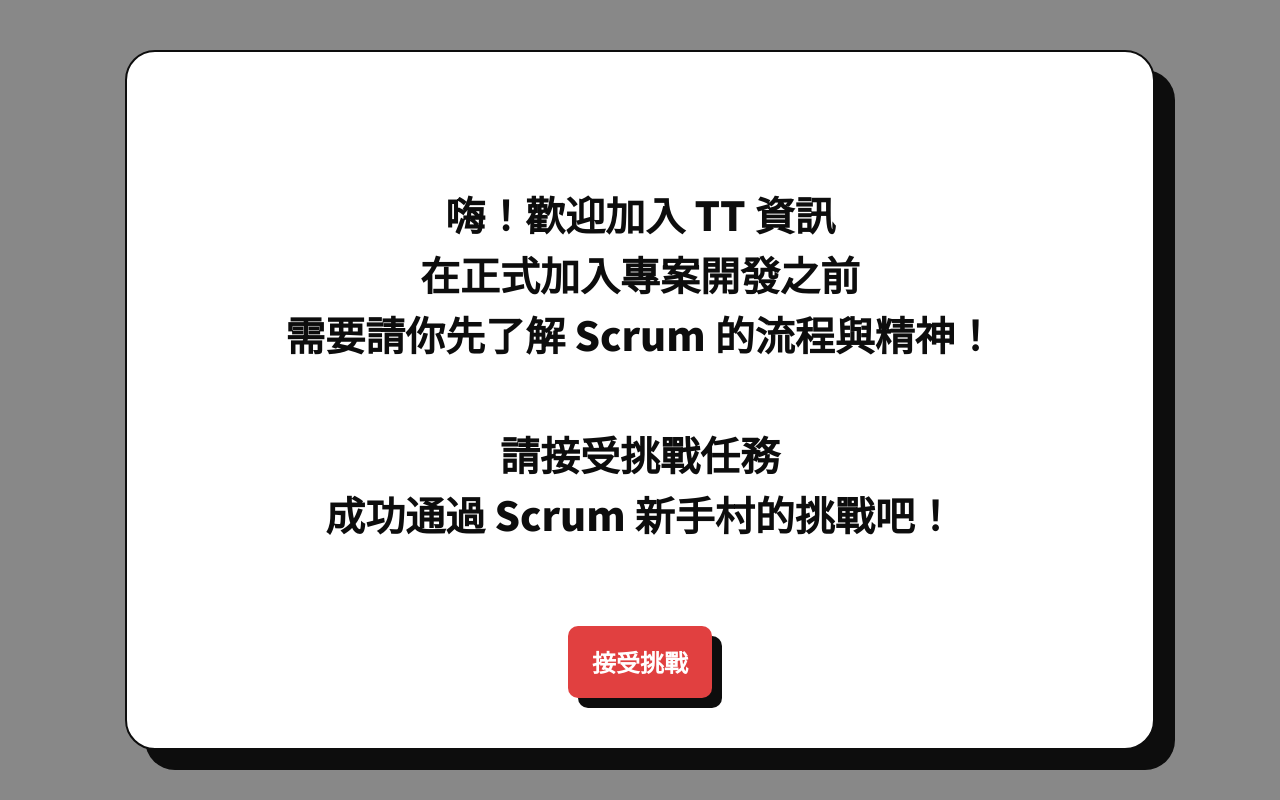
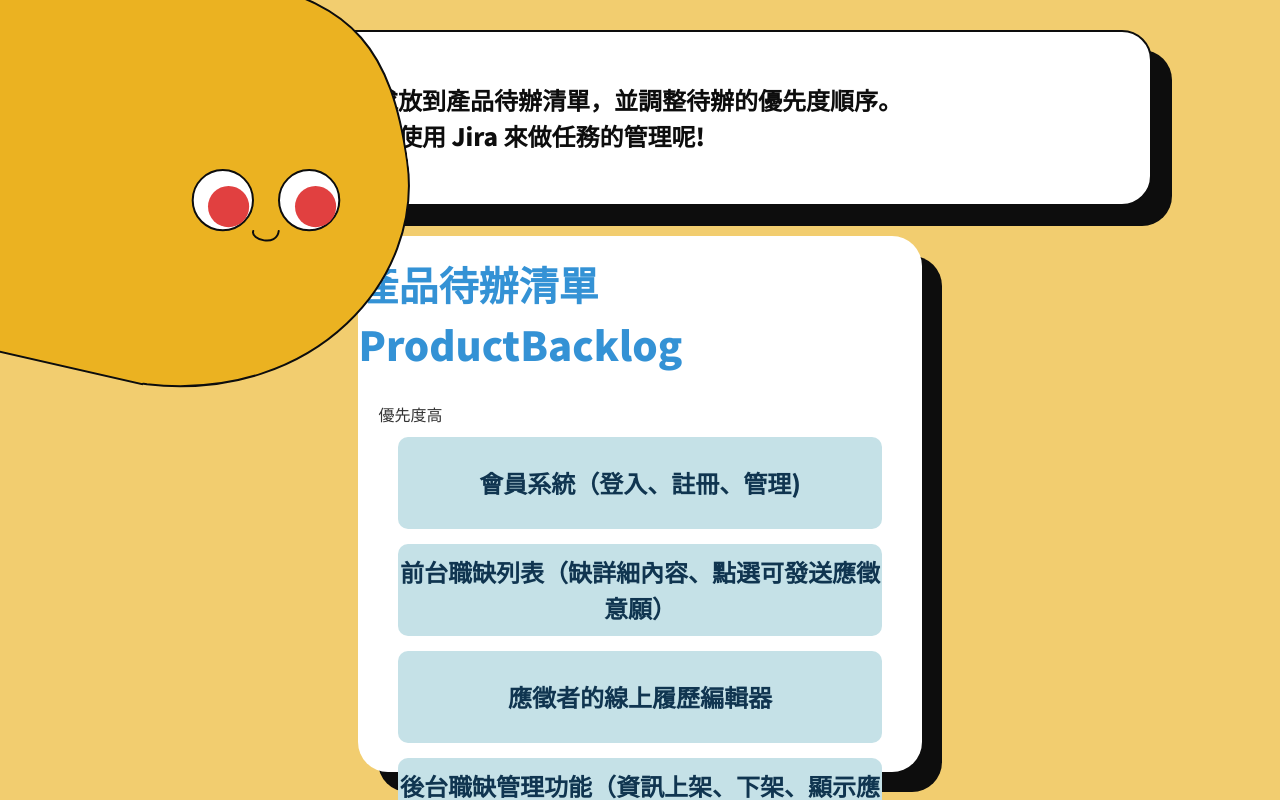
Before and after one commit to a5757657/f2e-scrum, a React (Create React App) app: page / in a window 1280 px wide. Built offline with nearby package versions, Linux system fonts and the light colour scheme.

Commit message:
先改為簡單可排序的模式

```diff
--- a/src/App.js
+++ b/src/App.js
@@ -14,7 +14,7 @@ import './styles/global.scss'
 function App() {
   const [layoutColor, setLayoutColor] = useState('A1')
   const [userName, setUserName] = useState('林怡珊')
-  const [stage, setStage] = useState('A')
+  const [stage, setStage] = useState('B')
   return (
     <div className="App">
       <Provider value={{
--- a/src/index.js
+++ b/src/index.js
@@ -5,9 +5,9 @@ import reportWebVitals from './reportWebVitals';
 
 const root = ReactDOM.createRoot(document.getElementById('root'));
 root.render(
-  <React.StrictMode>
+  <>
     <App />
-  </React.StrictMode>
+  </>
 );
 
 // If you want to start measuring performance in your app, pass a function
--- a/src/views/StageB/OptionSpace.js
+++ b/src/views/StageB/OptionSpace.js
@@ -1,9 +1,10 @@
 import React from 'react'
 import "./OptionSpace.scss"
 
-const OptionSpace = () => {
+const OptionSpace = (props) => {
+    const { text } = props
     return (
-        <div className='OptionSpace'></div>
+        <div className='OptionSpace'>{text}</div>
     )
 }
 
--- a/src/views/StageB/OptionSpace.scss
+++ b/src/views/StageB/OptionSpace.scss
@@ -4,3 +4,6 @@
     border: 2px dashed #7bb8e4;
     border-radius: 10px;
 }
+.Dragging {
+    background-color: #7bb8e4;
+}
--- a/src/views/StageB/StageB.js
+++ b/src/views/StageB/StageB.js
@@ -9,7 +9,7 @@ import BFour from './SubStage/BFour'
 
 const StageB = () => {
   const { userName, setLayoutColor, setStage } = useContext(stageContext)
-  const [subStage, setSubStage] = useState("BOne")
+  const [subStage, setSubStage] = useState("BFour")
   useEffect(() => {
     setLayoutColor('B1')
   }, [])
--- a/src/views/StageB/SubStage/BFour.js
+++ b/src/views/StageB/SubStage/BFour.js
@@ -3,12 +3,37 @@ import stageContext from '../../../context/stageContext'
 import Bug from '../../../components/Bug/Bug'
 import './BFour.scss'
 import OptionSpace from '../OptionSpace'
+import { DragDropContext, Droppable, Draggable } from 'react-beautiful-dnd'
+
 
 const BFour = () => {
     const { userName, setLayoutColor, setStage } = useContext(stageContext)
     useEffect(() => {
-        setLayoutColor('B1')
+        setLayoutColor('B4')
     }, [])
+    const [items, setItems] = useState(["會員系統（登入、註冊、管理)", "前台職缺列表（缺詳細內容、點選可發送應徵意願）", "應徵者的線上履歷編輯器", "後台職缺管理功能（資訊上架、下架、顯示應徵者資料）"]);
+    const onDragEnd = (event) => {
+        console.log(event);
+        const { source, destination } = event;
+
+        if (!destination) {
+            return;
+        }
+
+        // 拷貝新的items (來自state)
+        let newItems = [...items];
+
+        // splice(start, deleteCount, item )
+        // 從source.index剪下被拖曳的元素
+        const [remove] = newItems.splice(source.index, 1);
+
+        //在destination.index位置貼上被拖曳的元素
+        newItems.splice(destination.index, 0, remove);
+
+        // 設定新的 items
+        setItems(newItems);
+    };
+
 
     return (
         <div className='BFour'>
@@ -17,17 +42,42 @@ const BFour = () => {
                 <p>請大中天把需求放到產品待辦清單，並調整待辦的優先度順序。</p>
                 <p>我們公司也推薦使用 Jira 來做任務的管理呢!</p>
             </div>
+            <DragDropContext onDragEnd={onDragEnd}>
                 <div className='answerContainer'>
                     <div className="title">
                         <p>產品待辦清單 ProductBacklog</p>
                     </div>
                     <div className='optionContainer'>
                         <p>優先度高</p>
-                    {Array(4).fill(true).map((_, i) => <OptionSpace key={i} />)}
+                        <Droppable droppableId="drop-id">
+                            {(provided, snapshot) => (
+                                <div className='optionContainer' ref={provided.innerRef} {...provided.droppableProps}>
+                                    {items.map((item, i) => (
+                                        <div key={item}>
+                                            <Draggable draggableId={item} index={i} key={item}>
+                                                {(provided) => (
+                                                    <div className='optionBlock'
+                                                        key={i}
+                                                        {...provided.draggableProps}
+                                                        {...provided.dragHandleProps}
+                                                        ref={provided.innerRef}
+                                                    >
+                                                        <p>{item}</p>
+                                                    </div>
+                                                )}
+                                            </Draggable>
+                                        </div>
+                                    ))}
+                                    {provided.placeholder}
+                                </div>
+                            )}
+                        </Droppable>
                         <p>優先度低</p>
                     </div>
-            </div>
-        </div>
+
+                </div >
+            </DragDropContext >
+        </div >
     )
 }
 
--- a/src/views/StageB/SubStage/BFour.scss
+++ b/src/views/StageB/SubStage/BFour.scss
@@ -50,11 +50,32 @@
         .optionContainer {
             display: flex;
             flex-direction: column;
-            width: 90%;
+            width: 100%;
+            padding: 0 20px;
             gap: 15px;
             p {
                 color: $Grayscale-800;
             }
         }
+        .optionBlock {
+            width: 100%;
+            height: 92px;
+            border-radius: 10px;
+            background-color: #c5e1e7;
+            display: flex;
+            justify-content: center;
+            align-items: center;
+            p {
+                font-size: 24px;
+                line-height: 36px;
+                font-weight: 900;
+                text-align: center;
+
+                color: #103550;
+            }
+        }
+        .Dragging {
+            background-color: #7bb8e4;
+        }
     }
 }
```
Lines whose indentation alone changed are shown as unchanged.
